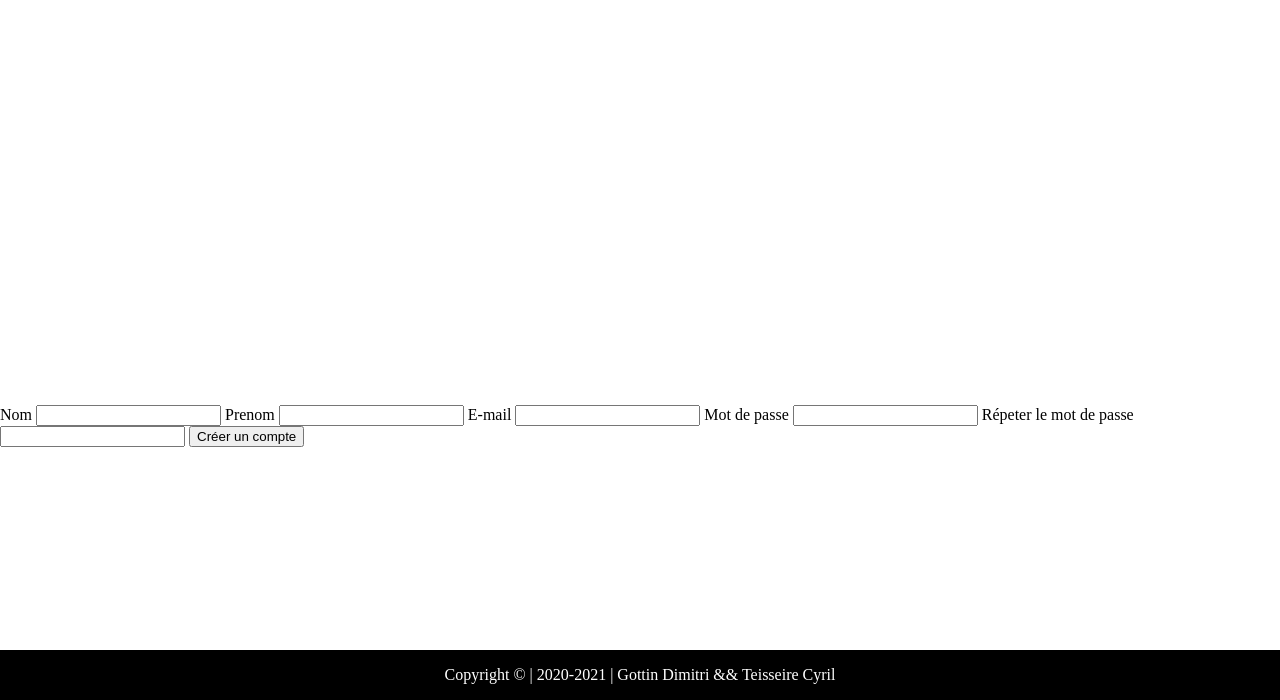
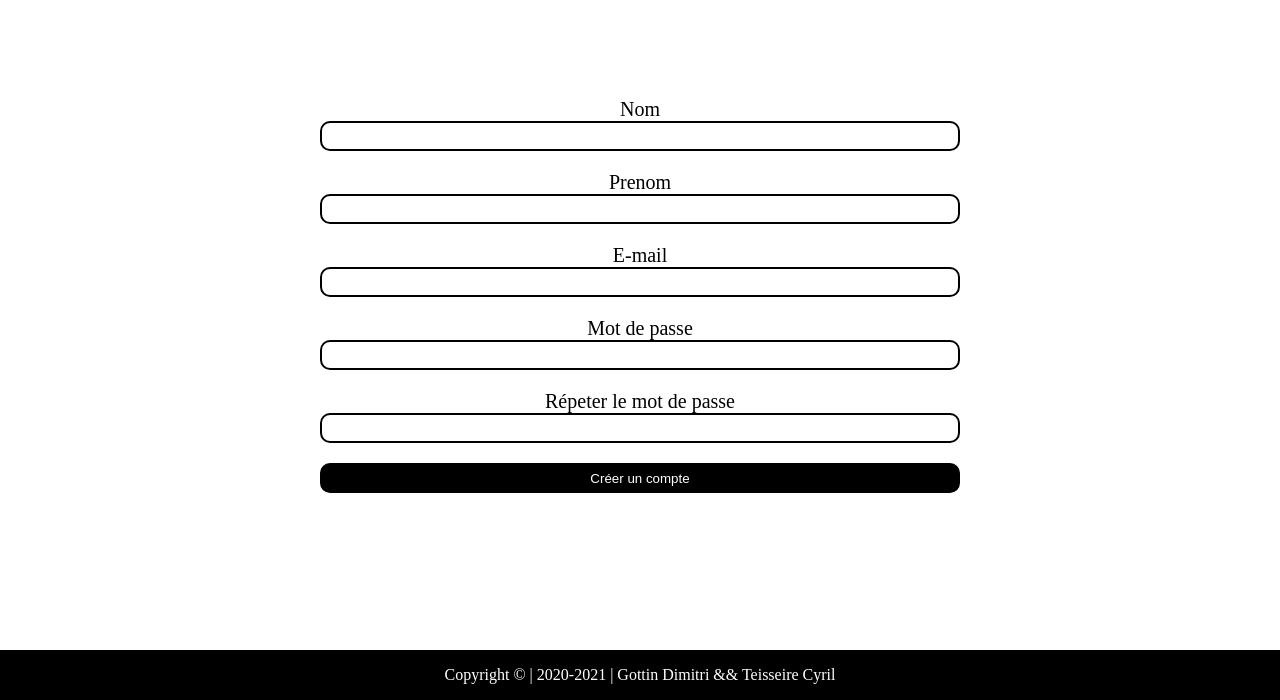
Before and after one commit to TeisseireC/booksMVC, a PHP site: page /Vues/register.php in a window 1280 px wide. Shown: the part 100-800 px from the top of the page. Run offline with PHP 8.4, Linux system fonts and the light colour scheme.

Commit message:
FormRegisterLoginCSS

```diff
--- a/Styles/style.css
+++ b/Styles/style.css
@@ -125,3 +125,48 @@ footer{
     text-align: center;
 }
 /* END LIST OF BOOKS */
+.surprise{
+    display: flex;
+    justify-content: center;
+    align-items: center;
+}
+
+.surprise span{
+    color: black;
+    font-size: 20px;
+    text-decoration: underline;
+}
+
+.formulaire{
+    display: flex;
+    flex-wrap: wrap;
+    flex-direction: column;
+    width:50%;
+}
+
+.formulaire div{
+    display: flex;
+    flex-direction: column;
+    margin-top: 20px;
+}
+
+.formulaire div label{
+    display: flex;
+    justify-content: center;
+    color: black;
+    font-size: 20px;
+}
+
+.formulaire div input{
+    height: 30px;
+    border: 2px solid black;
+    border-radius: 10px;
+}
+
+.formulaire div button{
+    height: 30px;
+    background-color: black;
+    color : white;
+    border: 2px solid black;
+    border-radius: 10px;
+}
--- a/Vues/register.php
+++ b/Vues/register.php
@@ -13,7 +13,34 @@
     include 'assets/header.php';
     ?>
 <body>
+
+
+<form class="formulaire" action="index.php?action=register&type=validation" method="post">
     <div>
+        <label for="lastname">Nom</label>
+        <input type="text" id="lastname" name="lastname" required>
+    </div>
+    <div>
+        <label for="firstname">Prenom</label>
+        <input type="text" id="firstname"  name="firstname" required>
+    </div>
+    <div>
+        <label for="email">E-mail</label>
+        <input type="email" id="email"  name="email" required>
+    </div>
+    <div>
+        <label for="password">Mot de passe</label>
+        <input type="password" id="password"  name="password" required>
+    </div>
+    <div>
+        <label for="password2">Répeter le mot de passe</label>
+        <input type="password" id="password2"  name="password2" required>
+    </div>
+    <div>
+        <button type="submit">Créer un compte</button>
+    </div>
+</form>
+<div class="surprise">
     <?php
     if(isset($compteCreer)){
         if($compteCreer == true){
@@ -26,25 +53,6 @@
     }
     ?>
 </div>
-
-<form action="index.php?action=register&type=validation" method="post">
-    <label>Nom
-        <input type="text" name="lastname" required>
-    </label>
-    <label>Prenom
-        <input type="text" name="firstname" required>
-    </label>
-    <label>E-mail
-        <input type="email" name="email" required>
-    </label>
-    <label>Mot de passe
-        <input type="password" name="password" required>
-    </label>
-    <label>Répeter le mot de passe
-        <input type="password" name="password2" required>
-    </label>
-    <button type="submit">Créer un compte</button>
-</form>
 </body>
     <?php
     include 'assets/footer.php';
```
Also changed, not shown: Vues/login.php (+18 -11 lines). Lines whose indentation alone changed are shown as unchanged.
